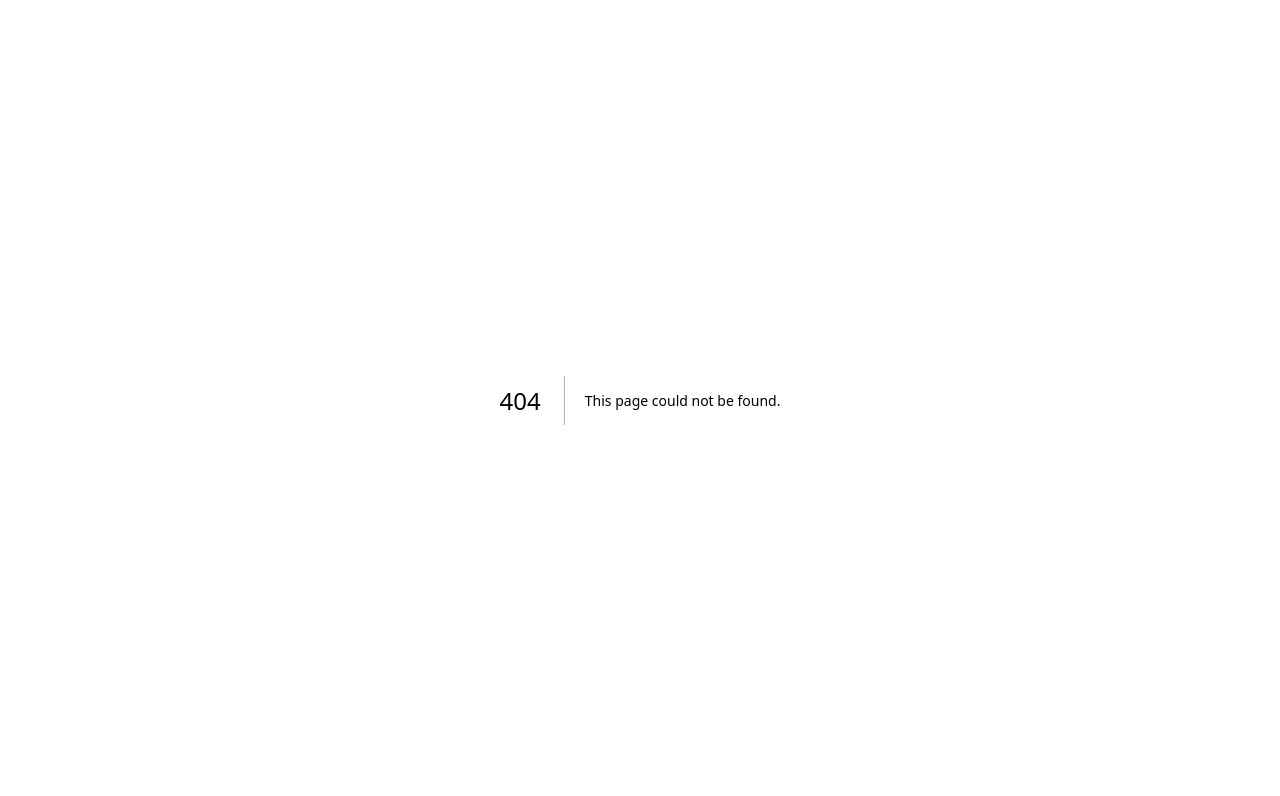
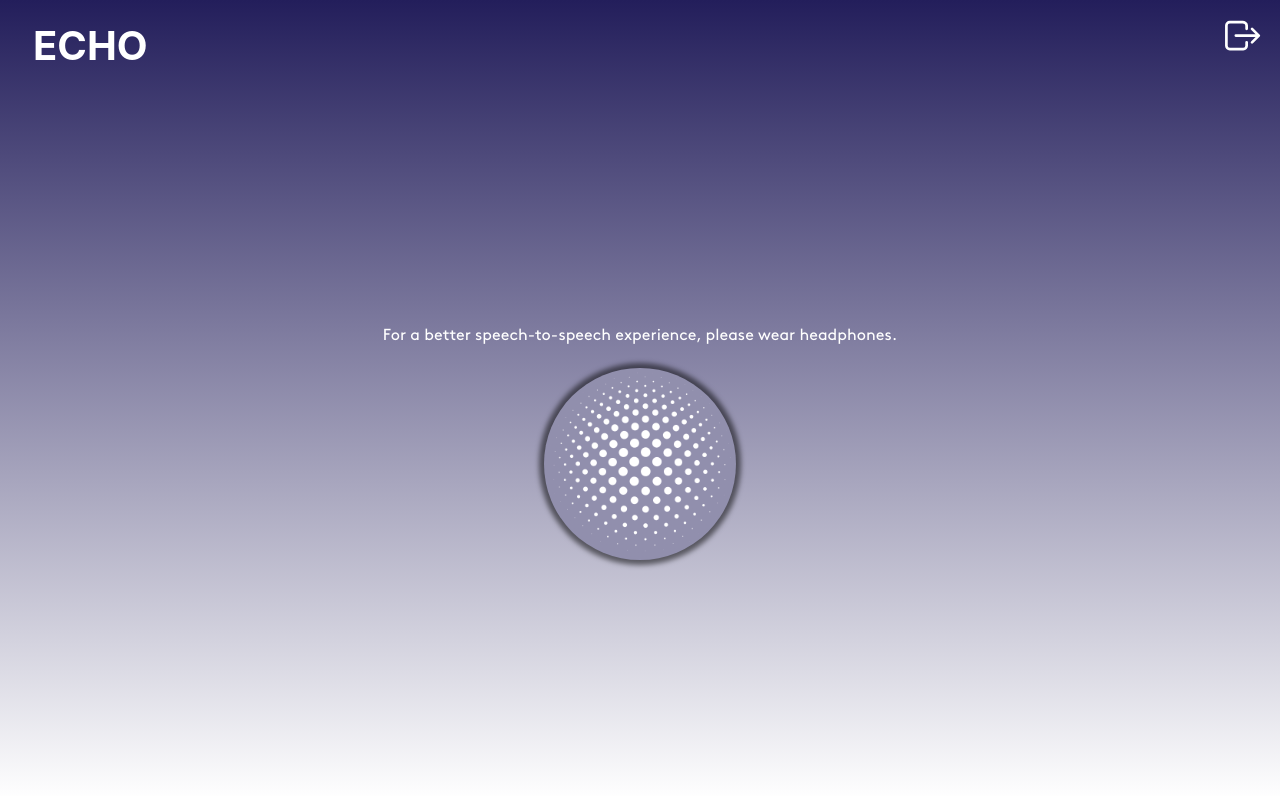
Before and after one commit to ZaidMaraqa/TherapistBotFrontend, a Next.js app: page /speak in a window 1280 px wide. Before the commit this address had no page. Shown: the top 796 px of the page. Built offline with nearby package versions, Linux system fonts and the light colour scheme; no server answers; a web font is replaced by a local one.

Commit message:
add speak

```diff
--- a/src/app/on-boarding/page.tsx
+++ b/src/app/on-boarding/page.tsx
@@ -10,6 +10,7 @@ import AuthContext from "@/context/auth";
 import useToastNotification from "@/components/toast";
 import { useRouter } from "next/navigation";
 import withAuth from "@/components/PrivateRoute";
+import NavBar from "@/components/Navbars/navBar";
 
 const OnBoarding = () => {
   const [currentQuestion, setCurrentQuestion] = useState(0);
@@ -84,6 +85,7 @@ const OnBoarding = () => {
   return (
     <>
       <Box>
+        <NavBar />
         <ProgressBar
           currentQuestion={currentQuestion}
           totalQuestions={questionsData.length}
--- a/src/app/page.tsx
+++ b/src/app/page.tsx
@@ -12,7 +12,9 @@ import CallIcon from "@mui/icons-material/Call";
 import CalendarMonthIcon from "@mui/icons-material/CalendarMonth";
 import AccessAlarmIcon from "@mui/icons-material/AccessAlarm";
 import GaugeChart from "@/components/gaugeChart/gaugeChart";
+import { useRouter } from "next/navigation";
 export default function DashBoard() {
+  const router = useRouter();
   return (
     <ResponsiveDrawer>
       <Stack direction={"row"} sx={{ height: "100vh" }}>
@@ -54,6 +56,7 @@ export default function DashBoard() {
                     </Box>
                     <Button
                       variant="contained"
+                      onClick={() => (router.push("/chat"))}
                       sx={{
                         backgroundColor: "#231E5B",
                         color: "white",
@@ -62,6 +65,7 @@ export default function DashBoard() {
                         left: 10,
                         right: 10,
                         transform: "none",
+
                         boxShadow: "none",
                         "&:hover": {
                           backgroundColor: "#231E5B",
--- /dev/null
+++ b/src/app/speak/page.tsx
@@ -0,0 +1,130 @@
+"use client";
+import AuthContext from "@/context/auth";
+import {
+  Box,
+  Button,
+  Flex,
+  Heading,
+  Text,
+  VStack,
+  keyframes,
+} from "@chakra-ui/react";
+import { useContext, useEffect, useState } from "react";
+import SpeakNav from "@/components/Navbars/speakNav";
+
+const SpeakPage = () => {
+  const { user } = useContext(AuthContext);
+  const [isRecording, setIsRecording] = useState(false);
+  const [ws, setWs] = useState<WebSocket | null>(null);
+
+
+  const breatheAnimation = keyframes`
+  from {
+    box-shadow: 0 0 0 0 rgba(0, 0, 0, 0.7);
+  }
+  to {
+    box-shadow: 0 0 20px 20px rgba(0, 0, 0, 0);
+  }
+`;
+
+  useEffect(() => {
+    const websocket = new WebSocket("ws://localhost:8000/speech_bot");
+
+    websocket.onopen = () => {
+        if (user && user.uuid) {
+          websocket.send(JSON.stringify({ uuid: user.uuid }));
+        }
+      console.log("Connected to the server");
+    };
+
+    websocket.onmessage = (event) => {
+      console.log("Received:", event.data);
+    };
+
+    websocket.onerror = (error) => {
+      console.error("WebSocket error:", error);
+    };
+
+    websocket.onclose = () => {
+      console.log("WebSocket connection closed");
+    };
+
+    setWs(websocket);
+
+    return () => {
+      websocket.close();
+    };
+  }, [user]);
+
+  const fadeIn = keyframes`
+    0% { opacity: 0; transform: scale(0.8);}
+    100% { opacity: 1; transform: scale(1);}
+  `;
+
+  const stopRecording = () => {
+    setIsRecording(false);
+  };
+
+  const startRecording = () => {
+    navigator.mediaDevices
+      .getUserMedia({ audio: true })
+      .then((stream) => {
+        const mediaRecorder = new MediaRecorder(stream);
+        mediaRecorder.start();
+        setIsRecording(true);
+
+        mediaRecorder.ondataavailable = (e) => {
+          ws?.send(e.data);
+        };
+
+        mediaRecorder.onstop = () => {
+          setIsRecording(false);
+          stream.getTracks().forEach((track) => track.stop());
+        };
+      })
+      .catch((err) => {
+        console.error("Error accessing the microphone:", err);
+      });
+  };
+
+  return (
+    <Flex
+      direction={"column"}
+      w={"100vw"}
+      bgGradient="linear(to-b, #231e5b, white)"
+      h={"100vh"}
+    >
+      <SpeakNav />
+      <Flex
+        direction={"column"}
+        justifyContent={"center"}
+        alignItems={"center"}
+        flex={1}
+      >
+        <VStack justifyContent={"center"} spacing={"1.25rem"}>
+          <Text color="white" textAlign={"center"}>
+            For a better speech-to-speech experience, please wear headphones.
+          </Text>
+          <Button
+            w={"12rem"}
+            bgGradient="linear(to-r, rgba(255, 255, 255, 0.5), rgba(255, 255, 255, 0.5)), url('/speak.png')"
+            h={"12rem"}
+            backgroundSize="cover"
+            borderRadius="full"
+            boxShadow={isRecording ? "0 0 8px 2px red" : "none"}
+            onClick={isRecording ? stopRecording : startRecording}
+            mb={"0.5rem"}
+            animation={`${breatheAnimation} 1.5s ease-in-out infinite alternate`}
+            zIndex={2}
+            _hover={{
+                bgGradient: "linear(to-r, rgba(255, 255, 255, 0.5), rgba(255, 255, 255, 0.5)), url('/speak.png')"
+              }}          >
+            {/* {isRecording ? "Stop" : "Start"} */}
+          </Button>
+        </VStack>
+      </Flex>
+    </Flex>
+  );
+};
+
+export default SpeakPage;
--- a/src/assets/index.ts
+++ b/src/assets/index.ts
@@ -5,6 +5,7 @@ export const ASSETS = {
     crisisgif:'/assets/crisissupport.gif',
     moodgif:'/assets/mood.gif',
     icons: {
-      bot:'/assets/bot.jpeg'
+      bot:'/assets/bot.jpeg',
+      speak: '/assets/speak.png',
     },
   };
--- a/src/components/Navbars/ChatNavBar.tsx
+++ b/src/components/Navbars/ChatNavBar.tsx
@@ -6,6 +6,7 @@ import { AiOutlineGlobal } from "react-icons/ai";
 
 import { useRouter } from "next/navigation";
 import RecordVoiceOverOutlinedIcon from "@mui/icons-material/RecordVoiceOverOutlined";
+
 
 interface ChatNavBarProps {
   onMoodClick: () => void;
@@ -18,6 +19,7 @@ const ChatNavBar: React.FC<ChatNavBarProps> = ({
   onSpeechClick,
   onLangaugeClick,
 }) => {
+
   const router = useRouter();
   return (
     <Flex
@@ -48,7 +50,7 @@ const ChatNavBar: React.FC<ChatNavBarProps> = ({
             color={"primary"}
             aria-label="Talk to Echo"
             icon={<RecordVoiceOverOutlinedIcon />}
-            onClick={onSpeechClick}
+            onClick={() => router.push("/speak")}
           />
         </Tooltip>
         <Tooltip label="New Chat">
--- /dev/null
+++ b/src/components/Navbars/speakNav.tsx
@@ -0,0 +1,34 @@
+import {Flex, IconButton, Text, Tooltip } from "@chakra-ui/react";
+import { IoLogOutOutline } from "react-icons/io5";
+import { useRouter } from "next/navigation";
+
+
+export default function SpeakNav() {
+    const router = useRouter();
+    return (
+        <Flex justifyContent={'space-between'} p={4}>
+            <Text
+                fontSize={"2.5rem"}
+                h={"20%"}
+                fontWeight={"bold"}
+                padding={"1.0625rem"}
+                py={'0rem'}
+                color={"white"}
+            >
+                ECHO
+            </Text>
+            <Tooltip label="Exit Speak">
+          <IconButton
+            bg={"none"}
+            fontSize={"2.7rem"}
+            _hover={{ bg: "none" }}
+            color={"white"}
+            aria-label="Mood Tracker"
+            onClick={() => router.push("/")}
+            icon={<IoLogOutOutline />}
+          />
+        </Tooltip>
+
+        </Flex>
+    );
+}
--- a/src/components/sideBar/sideBar.tsx
+++ b/src/components/sideBar/sideBar.tsx
@@ -25,6 +25,8 @@ import ArticleIcon from "@mui/icons-material/Article";
 import PersonIcon from "@mui/icons-material/Person";
 import SettingsIcon from "@mui/icons-material/Settings";
 import LogoutIcon from "@mui/icons-material/Logout";
+import AuthContext from "@/context/auth";
+
 
 const drawerWidth = 190;
 
@@ -48,6 +50,8 @@ export default function ResponsiveDrawer(props: Props) {
   const [mobileOpen, setMobileOpen] = React.useState(false);
   const [isClosing, setIsClosing] = React.useState(false);
   const [anchorEl, setAnchorEl] = React.useState<null | HTMLElement>(null);
+  const { logout } = React.useContext(AuthContext)
+
   const [mobileMoreAnchorEl, setMobileMoreAnchorEl] =
     React.useState<null | HTMLElement>(null);
 
@@ -182,6 +186,7 @@ export default function ResponsiveDrawer(props: Props) {
                       : "inherit",
                   },
                 }}
+                onClick={logout}
               >
                 <ListItemIcon
                   sx={{
```
Also changed, not shown: src/app/chat/page.tsx (+11 -12 lines), public/speak.png (added).
